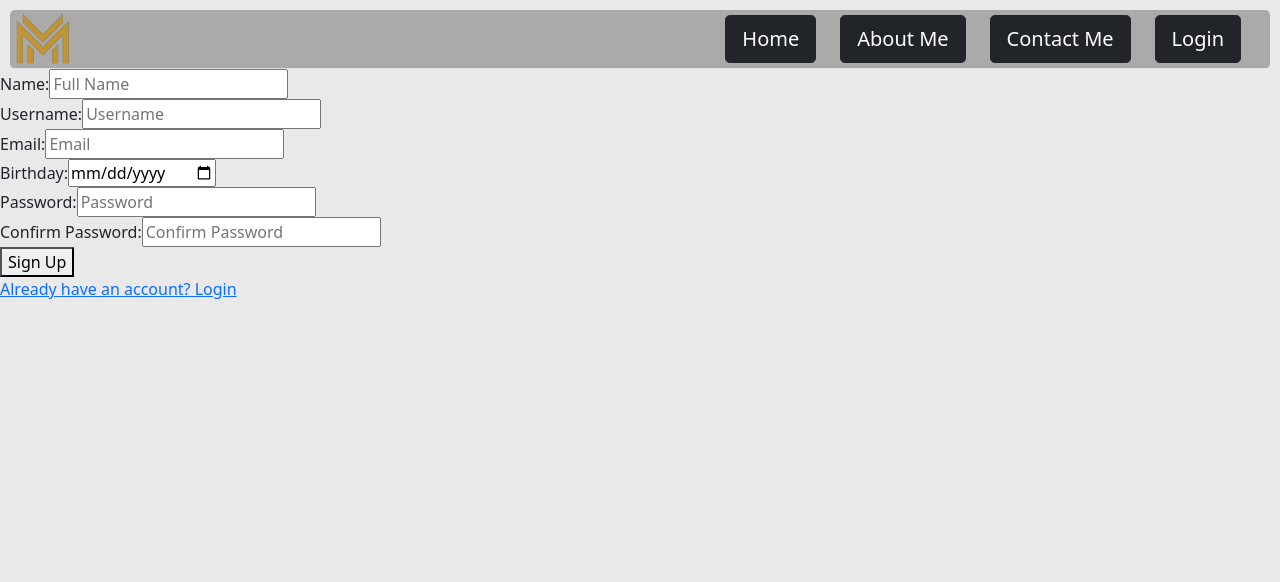
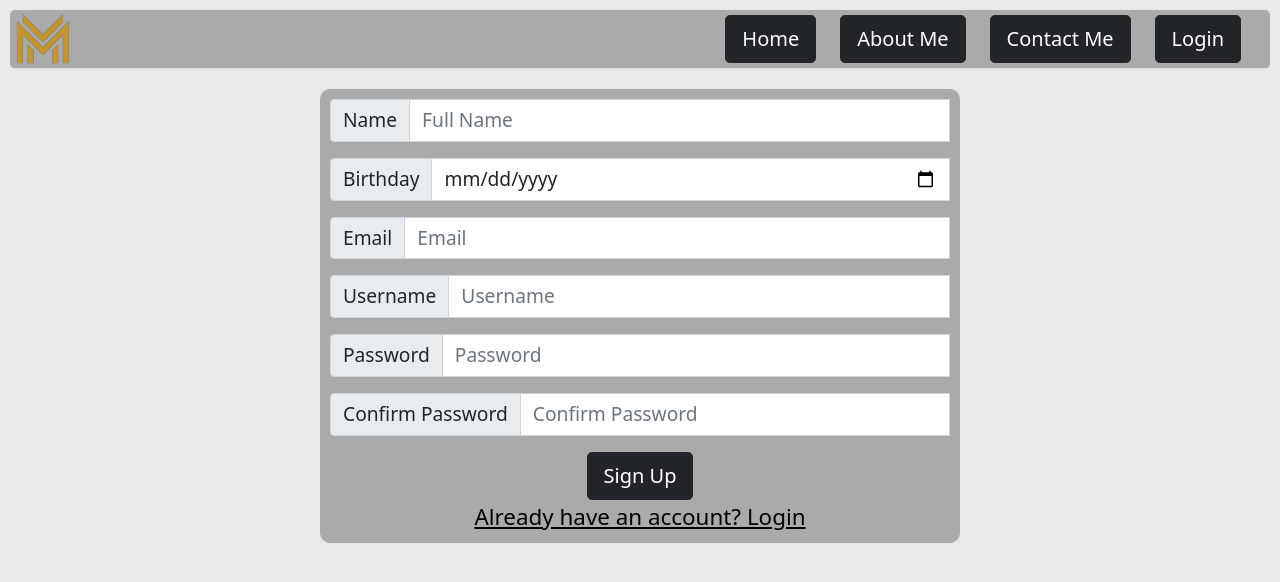
Before and after one commit to Momot1/markmomot, a React (Create React App) app in the folder client/: page /signup in a window 1280 px wide. Shown: the top 582 px of the page. Built offline with nearby package versions, Linux system fonts and the light colour scheme; no server answers.

Commit message:
Updated signup form styling

```diff
--- a/client/src/components/Login.js
+++ b/client/src/components/Login.js
@@ -19,7 +19,6 @@ function Login({user, setUser}){
         e.preventDefault()
         const form = e.target
         if(form.checkValidity() === false){
-            // e.preventDefault()
             e.stopPropagation()
         }
 
@@ -41,7 +40,6 @@ function Login({user, setUser}){
                     resp.json().then(user => {
                         setUser(user)
                         history.goBack()
-
                     })
                 } else{
                     resp.json().then(setError)
--- a/client/src/components/Signup.js
+++ b/client/src/components/Signup.js
@@ -1,5 +1,6 @@
 import { Link, useHistory } from "react-router-dom"
 import { useState } from "react"
+import "./css/signup.css"
 
 function Signup({user ,setUser}){
 
@@ -41,21 +42,39 @@ function Signup({user ,setUser}){
 
 
     return (
-        <div>
-            <form onSubmit={onSignup}>
-                <label>Name: </label>
-                <input type="text" placeholder="Full Name" value={formData.name} onChange={e => updateForm(e, "name")}/><br/>
-                <label>Username: </label>
-                <input type="text" placeholder="Username" value={formData.username} onChange={e => updateForm(e, "username")}/><br/>
-                <label>Email: </label>
-                <input type="email" placeholder="Email" value={formData.email} onChange={e => updateForm(e, "email")}/><br/>
-                <label>Birthday: </label>
-                <input type="date" placeholder="Birthday" value={formData.birthday} onChange={e => updateForm(e, "birthday")}/><br/>
-                <label>Password: </label>
-                <input type="password" placeholder="Password" value={formData.password} onChange={e => updateForm(e, "password")}/><br/>
-                <label>Confirm Password: </label>
-                <input type="password" placeholder="Confirm Password" value={formData.password_confirmation} onChange={e => updateForm(e, "password_confirmation")}/><br/>
-                <button type="submit">Sign Up</button><br/>
+        <div id="signup-div">
+            <form onSubmit={onSignup} id="signup-form">
+                <div className="input-group mb-3">
+                    <span className="input-group-text" id="Name">Name</span>
+                    <input type="text" placeholder="Full Name" value={formData.name} onChange={e => updateForm(e, "name")} aria-label="Name" aria-describedby="Name" className="form-control" required/><br/>
+                </div>
+
+                <div className="input-group mb-3">
+                    <span className="input-group-text" id="Birthday">Birthday</span>
+                    <input type="date" placeholder="Birthday" value={formData.birthday} onChange={e => updateForm(e, "birthday")} aria-label="Birthday" aria-describedby="Birthday" className="form-control" required/><br/>
+                </div>
+
+                <div className="input-group mb-3">
+                    <span className="input-group-text" id="Email">Email</span>
+                    <input type="email" placeholder="Email" value={formData.email} onChange={e => updateForm(e, "email")} aria-label="Email" aria-describedby="Email" className="form-control" required/><br/>
+                </div>
+
+                <div className="input-group mb-3">
+                    <span className="input-group-text" id="Username">Username</span>
+                    <input type="text" placeholder="Username" value={formData.username} onChange={e => updateForm(e, "username")} aria-label="Username" aria-describedby="Username" className="form-control" required/><br/>
+                </div>
+
+                <div className="input-group mb-3">
+                    <span className="input-group-text" id="Password">Password</span>
+                    <input type="password" placeholder="Password" value={formData.password} onChange={e => updateForm(e, "password")} aria-label="Password" aria-describedby="Password" className="form-control" required/><br/>
+                </div>
+
+                <div className="input-group mb-3">
+                    <span className="input-group-text" id="Password_confirmation">Confirm Password</span>
+                    <input type="password" placeholder="Confirm Password" value={formData.password_confirmation} onChange={e => updateForm(e, "password_confirmation")} aria-label="Password_confirmation" aria-describedby="Confirm Password" className="form-control" required/><br/>
+                </div>
+
+                <button type="submit" className="btn btn-dark btn-lg">Sign Up</button><br/>
                 <Link to="/login">Already have an account? Login</Link>
             </form>
         </div>
--- /dev/null
+++ b/client/src/components/css/signup.css
@@ -0,0 +1,25 @@
+#signup-div{
+    width: 50%;
+    margin-left: 25%;
+    margin-top: 20px;
+    background-color: rgb(170, 170, 170);
+    padding: 10px;
+    border-radius: 10px;
+}
+
+#signup-div span{
+    font-size: 1.2em;
+}
+
+#signup-div input{
+    font-size: 1.2em;
+}
+
+#signup-form{
+    text-align: center;
+}
+
+#signup-form a{
+    color: black;
+    font-size: 1.4em;
+}
```
